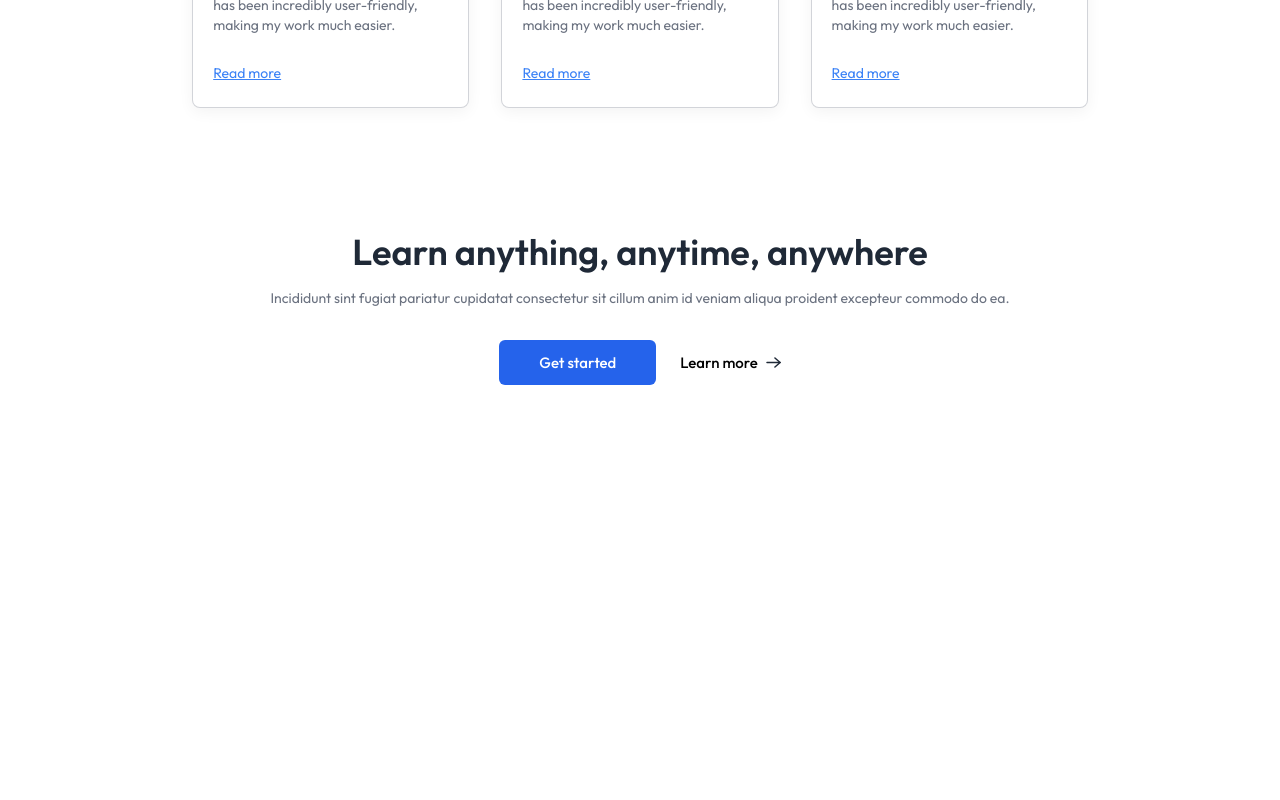
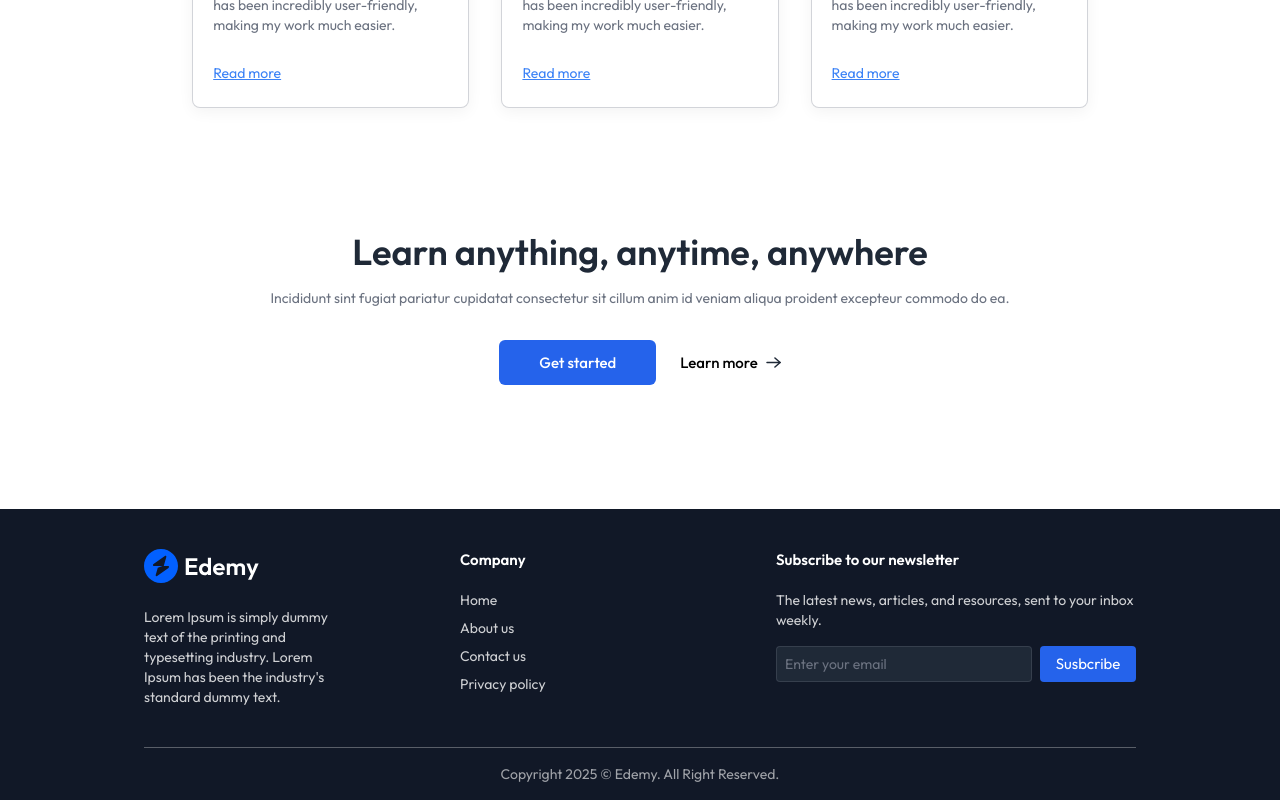
Before and after one commit to biru-ka2/Edemy, a React (Vite) app in the folder client/: page / in a window 1280 px wide. Shown: the part 2083-2883 px from the top of the page. Before the commit the page ends 2564 px from the top, so only its background shows below. Built offline with nearby package versions, Linux system fonts and the light colour scheme; no server answers.

Commit message:
Design Footer

```diff
--- a/client/src/components/student/Footer.jsx
+++ b/client/src/components/student/Footer.jsx
@@ -1,11 +1,58 @@
-import React from 'react'
+import React from "react";
+import { assets } from "../../assets/assets";
 
 const Footer = () => {
   return (
-    <div>
-      <h1>Footer</h1>
-    </div>
-  )
-}
+    <footer className="bg-gray-900 md:px-36 text-left w-full mt-10">
+      <div className="flex flex-col md:flex-row items-start px-8 md:px-0 justify-center gap-10 md:gap-32 py-10 border-b border-white/30">
+        <div className="flex flex-col md:items-start items-center w-full">
+          <img src={assets.logo_dark} alt="logo" />
+          <p className="mt-6 text-center md:text-left text-sm text-white/80">
+            Lorem Ipsum is simply dummy text of the printing and typesetting
+            industry. Lorem Ipsum has been the industry's standard dummy text.
+          </p>
+        </div>
+        <div className="flex flex-col md:items-start items-center w-full">
+          <h2 className="font-semibold text-white mb-5">Company</h2>
+          <ul className="flex md:flex-col w-full justify-between text-sm text-white/80 md:space-y-2">
+            <li>
+              <a href="#">Home</a>
+            </li>
+            <li>
+              <a href="#">About us</a>
+            </li>
+            <li>
+              <a href="#">Contact us</a>
+            </li>
+            <li>
+              <a href="#">Privacy policy</a>
+            </li>
+          </ul>
+        </div>
+        <div className="hidden md:flex flex-col items-start w-full">
+          <h2 className="font-semibold text-white mb-5">
+            Subscribe to our newsletter
+          </h2>
+          <p className="text-sm text-white/80">
+            The latest news, articles, and resources, sent to your inbox weekly.
+          </p>
+          <div className="flex items-center gap-2 pt-4">
+            <input
+              type="email"
+              placeholder="Enter your email"
+              className="border border-gray-500/30 bg-gray-800 text-gray-500 placeholder-gray-500 outline-none w-64 h-9 rounded px-2 text-sm"
+            />
+            <button className="bg-blue-600 w-24 h-9 text-white rounded">
+              Susbcribe
+            </button>
+          </div>
+        </div>
+      </div>
+      <p className="py-4 text-center text-xs md:text-sm text-white/60">
+        Copyright 2025 © Edemy. All Right Reserved.
+      </p>
+    </footer>
+  );
+};
 
-export default Footer
+export default Footer;
--- a/client/src/pages/student/Home.jsx
+++ b/client/src/pages/student/Home.jsx
@@ -4,6 +4,7 @@
 import CoursesSection from "../../components/student/CoursesSection";
 import TestimonialsSection from "../../components/student/TestimonialsSection";
 import CallToAction from "../../components/student/CallToAction";
+import Footer from "../../components/student/Footer";
 
 const Home = () => {
   return (
@@ -13,6 +14,7 @@
       <CoursesSection />
       <TestimonialsSection />
       <CallToAction />
+      <Footer />
     </div>
   );
 };
```
